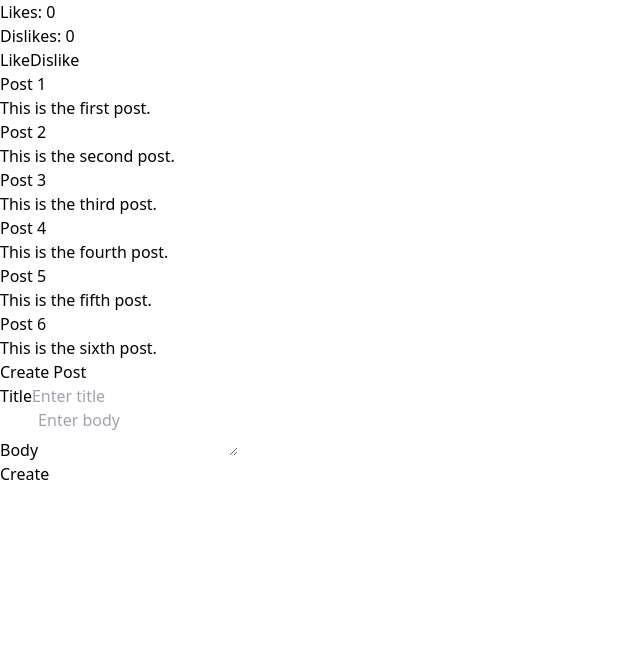
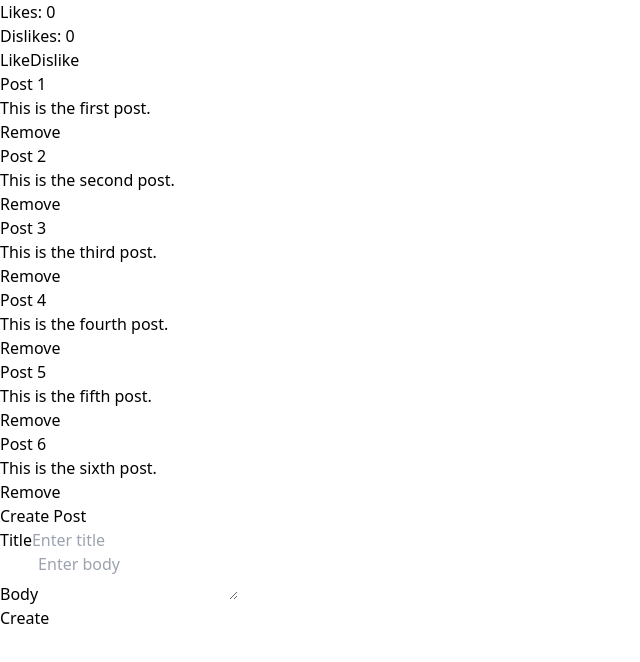
Before and after one commit to PavelRovnyi/task-list, a Vue app: page / in a window 1280 px wide. Shown: the top 662 px of the page, without its empty margins (0-640 px from the left). Built offline with nearby package versions, Linux system fonts and the light colour scheme.

Commit message:
add remove post and set single ui el

```diff
--- a/src/main.ts
+++ b/src/main.ts
@@ -1,11 +1,21 @@
 import { createApp } from 'vue'
 import { createPinia } from 'pinia'
 import App from './App.vue'
-
+import components from '@/test-app/ui/index'
 import './assets/main.css'
 
 const app = createApp(App)
 
+
 app.use(createPinia())
 
+components.forEach(component => {
+  let componentName: string | undefined = component.__name
+
+  if (componentName) {
+    app.component(componentName, component)
+  }
+
+})
+
 app.mount('#app')
--- a/src/test-app/CreatePostForm.vue
+++ b/src/test-app/CreatePostForm.vue
@@ -4,13 +4,11 @@
     <form @submit.prevent="createPost">
       <div class="mb-4">
         <label class="block text-gray-700 font-bold mb-2" for="title">Title</label>
-        <input
-          v-model="title"
-          class="shadow appearance-none border rounded w-full py-2 px-3 text-gray-700 leading-tight focus:outline-none focus:shadow-outline"
-          id="title"
-          type="text"
-          placeholder="Enter title"
-        />
+        <CustomInput
+        v-model:postTitle="title"
+        :inputPlaceholder="inputPlaceholder"
+        ></CustomInput>
+
       </div>
       <div class="mb-6">
         <label class="block text-gray-700 font-bold mb-2" for="body">Body</label>
--- a/src/test-app/Posts.vue
+++ b/src/test-app/Posts.vue
@@ -1,5 +1,5 @@
 <template>
-  <PostsList :posts="defaultPosts"></PostsList>
+  <PostsList @remove="removePost" :posts="defaultPosts"> </PostsList>
   <CratePostForm @new-post="handleNewPost"></CratePostForm>
 </template>
 
@@ -13,7 +13,11 @@ function handleNewPost(newPost: Post) {
   defaultPosts.value.push(newPost)
 }
 
-const defaultPosts = ref<Array<Post>>([
+const removePost = (post: Post) => {
+  defaultPosts.value = defaultPosts.value.filter((p) => p.id !== post.id)
+}
+
+let defaultPosts = ref<Array<Post>>([
   {
     id: 1,
     title: 'Post 1',
--- a/src/test-app/PostsList.vue
+++ b/src/test-app/PostsList.vue
@@ -1,6 +1,11 @@
 <template>
   <div class="grid grid-cols-1 md:grid-cols-2 lg:grid-cols-3 gap-4 mt-10">
-    <PostsList v-for="(post, index) in posts" :key="index" :post="post"></PostsList>
+    <PostsList
+    v-for="post in posts"
+    :key="post.id"
+    :post="post"
+    @remove:post="$emit('remove', post)">
+  </PostsList>
   </div>
 </template>
 
--- a/src/test-app/SinglePost.vue
+++ b/src/test-app/SinglePost.vue
@@ -2,13 +2,22 @@
   <div class="bg-white rounded-lg shadow-md p-4">
     <h2 class="text-lg font-bold mb-2">{{ post.title }}</h2>
     <p class="text-gray-600">{{ post.body }}</p>
+
+    <CustomBtn @click="removePost(post)">Remove</CustomBtn>
   </div>
 </template>
 
 <script setup lang="ts">
 import type { Post } from '@/test-app/types'
+import { defineProps, defineEmits } from 'vue'
 
 defineProps<{
   post: Post
 }>()
+
+const emits = defineEmits(['remove:post'])
+
+const removePost = (post: Post) => {
+  emits('remove:post', post)
+}
 </script>
--- /dev/null
+++ b/src/test-app/ui/CustomBtn.vue
@@ -0,0 +1,9 @@
+<template>
+  <button class="bg-red-500 hover:bg-red-700 text-white font-bold py-2 px-4 mt-5 rounded">
+    <slot></slot>
+  </button>
+</template>
+
+<script setup lang="ts">
+const name: string = 'CustomBtn'
+</script>
--- /dev/null
+++ b/src/test-app/ui/CustomInput.vue
@@ -0,0 +1,44 @@
+<template>
+  <input
+    :value="postTitle"
+    @input="handleInput"
+    class="shadow appearance-none border rounded w-full py-2 px-3 text-gray-700 leading-tight focus:outline-none focus:shadow-outline"
+    :id="name"
+    :type="type"
+    placeholder="Enter title"
+  />
+</template>
+
+<script setup lang="ts">
+import { defineProps, defineEmits } from 'vue'
+
+interface MyInputEvent extends Event {
+  target: HTMLInputElement
+}
+
+const name = 'CustomInput'
+
+defineProps({
+  postTitle: {
+    type: String || Number,
+    required: true
+  },
+  type: {
+    type: String,
+    default: 'text'
+  },
+  inputPlaceholder: {
+    type: String,
+    default: 'Enter title'
+  }
+})
+
+const emits = defineEmits(['update:postTitle'])
+
+const handleInput = (event: MyInputEvent) => {
+  console.log(event)
+
+  const inputValue = event.target.value
+  emits('update:postTitle', inputValue)
+}
+</script>
--- /dev/null
+++ b/src/test-app/ui/index.ts
@@ -0,0 +1,7 @@
+import CustomBtn from '@/test-app/ui/CustomBtn.vue'
+import CustomInput from  '@/test-app/ui/CustomInput.vue'
+
+export default [
+    CustomBtn,
+    CustomInput
+]
```
